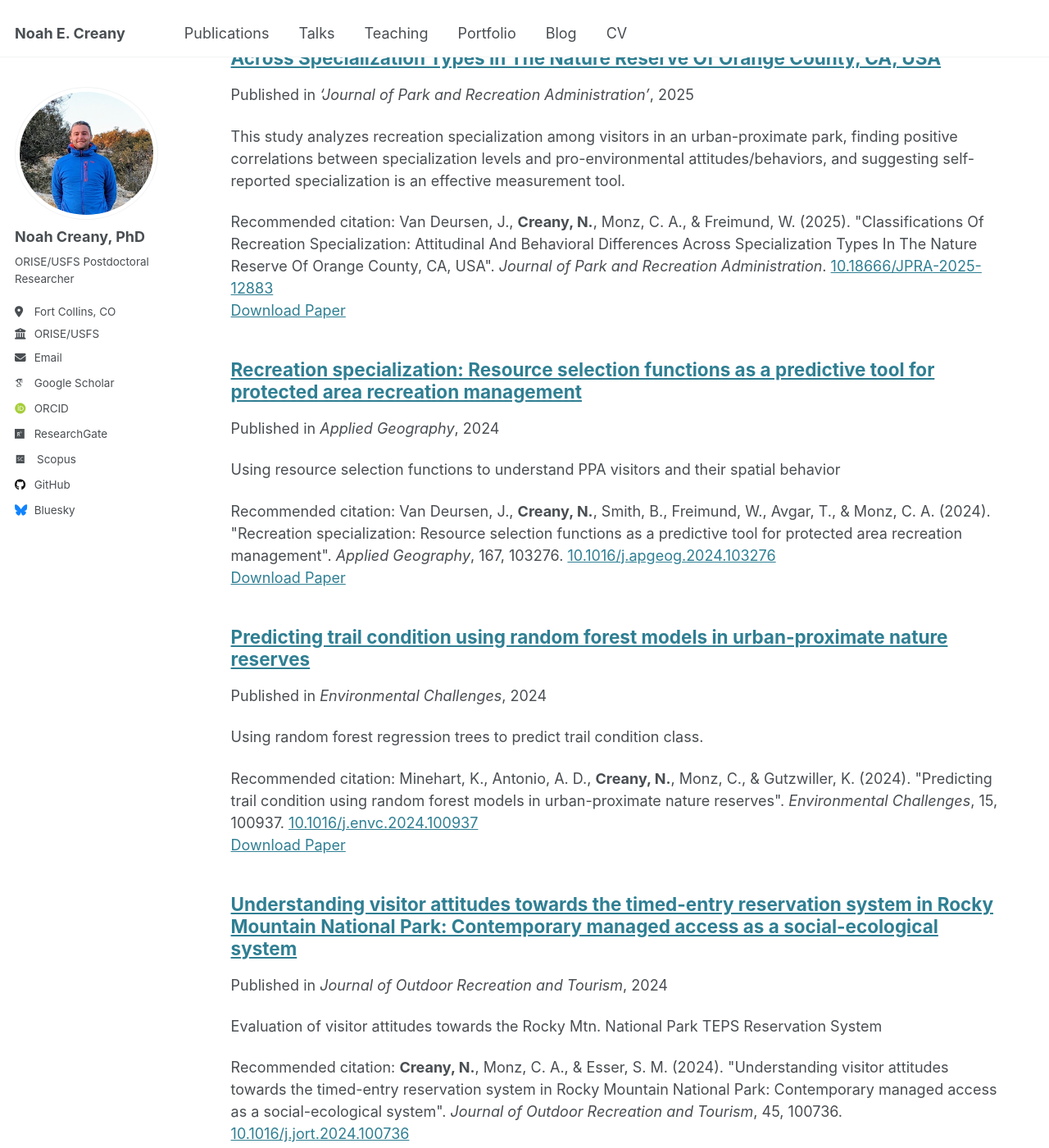
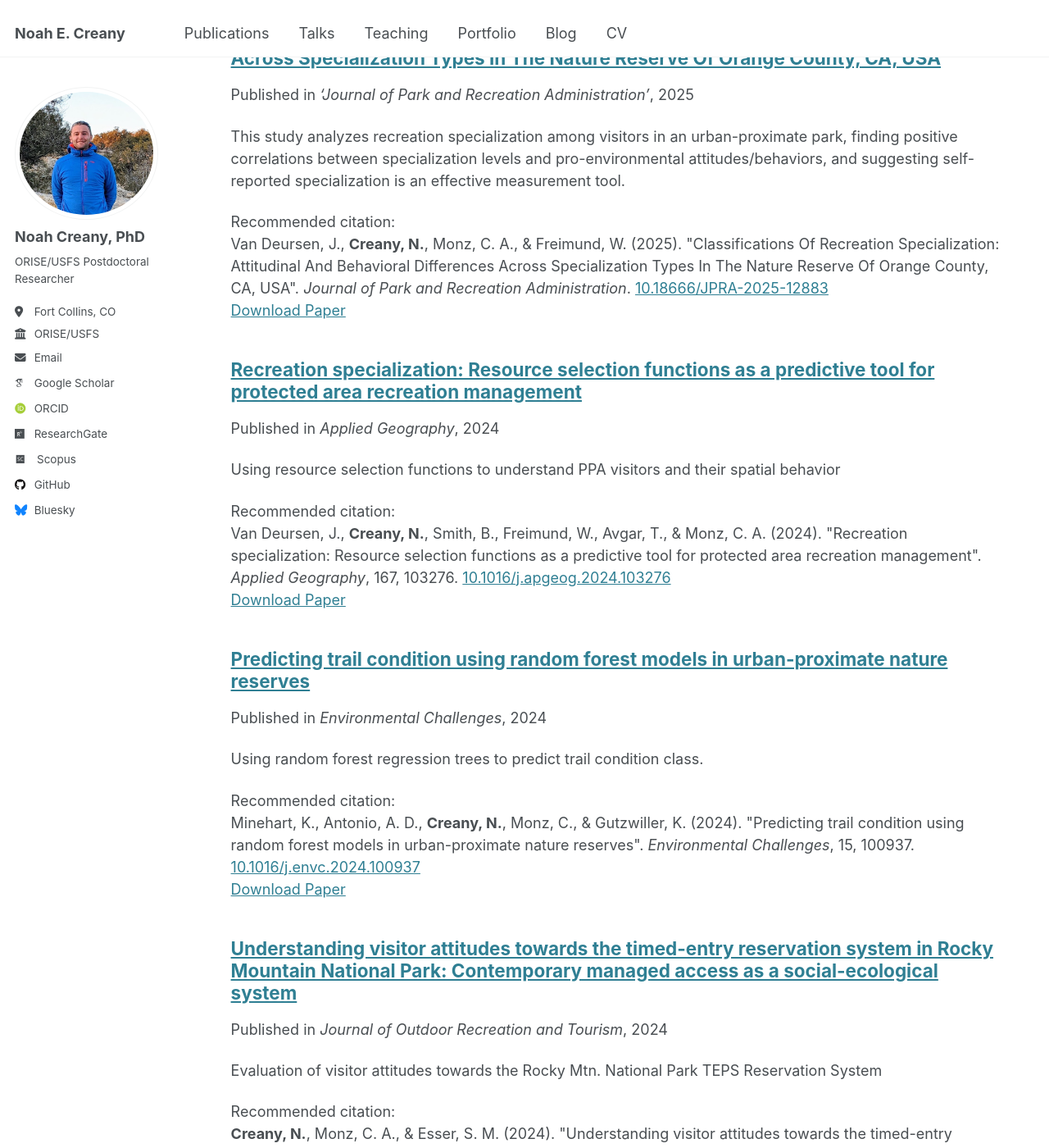
Before and after one commit to noahcreany/noahcreany.github.io, a Jekyll site: the page built from _pages/publications.html, in a window 1280 px wide and 1400 px high, scrolled down 281 px. Shown: the whole window at 82% size. Built offline with Jekyll 4.4.1, drawn with Linux system fonts in a browser that asks for light colours; some web fonts are replaced; some of the changed text lies outside the part shown.

Commit message:
Formatting updates

```diff
--- a/_includes/archive-single.html
+++ b/_includes/archive-single.html
@@ -53,13 +53,13 @@
     {% endif %}
 
     {% if post.citation and post.paperurl and post.slidesurl %}
-      <p>Recommended citation: {{ post.citation }}<br /><a href="{{ post.paperurl }}">Download Paper</a> | <a href="{{ post.slidesurl }}">Download Slides</a></p>
+      <p>Recommended citation:<br> {{ post.citation }}<br /><a href="{{ post.paperurl }}">Download Paper</a> | <a href="{{ post.slidesurl }}">Download Slides</a></p>
     {% elsif post.citation and post.paperurl %}
-      <p>Recommended citation: {{ post.citation }}<br /><a href="{{ post.paperurl }}">Download Paper</a></p>
+      <p>Recommended citation:<br> {{ post.citation }}<br /><a href="{{ post.paperurl }}">Download Paper</a></p>
     {% elsif post.citation and post.slidesurl %}
-      <p>Recommended citation: {{ post.citation }}<br /><a href="{{ post.slidesurl }}">Download Slides</a></p>
+      <p>Recommended citation:<br> {{ post.citation }}<br /><a href="{{ post.slidesurl }}">Download Slides</a></p>
     {% elsif post.citation %}
-      <p>Recommended citation: {{ post.citation }}</p>
+      <p>Recommended citation:<br> {{ post.citation }}</p>
     {% elsif post.paperurl %}
       <p><a href=" {{ post.paperurl }} ">Download Paper</a></p>
     {% elsif post.slidesurl %}
--- a/markdown_generator/publications.py
+++ b/markdown_generator/publications.py
@@ -98,7 +98,7 @@
     if len(str(item.excerpt)) > 5:
         md += "\n" + html_escape(item.excerpt) + "\n"
 
-    md += "\nRecommended citation:\n\t•" + item.citation
+    md += "\nRecommended citation: " + item.citation
 
     md_filename = os.path.basename(md_filename)
 
```
Also changed, not shown: 1 other file.
